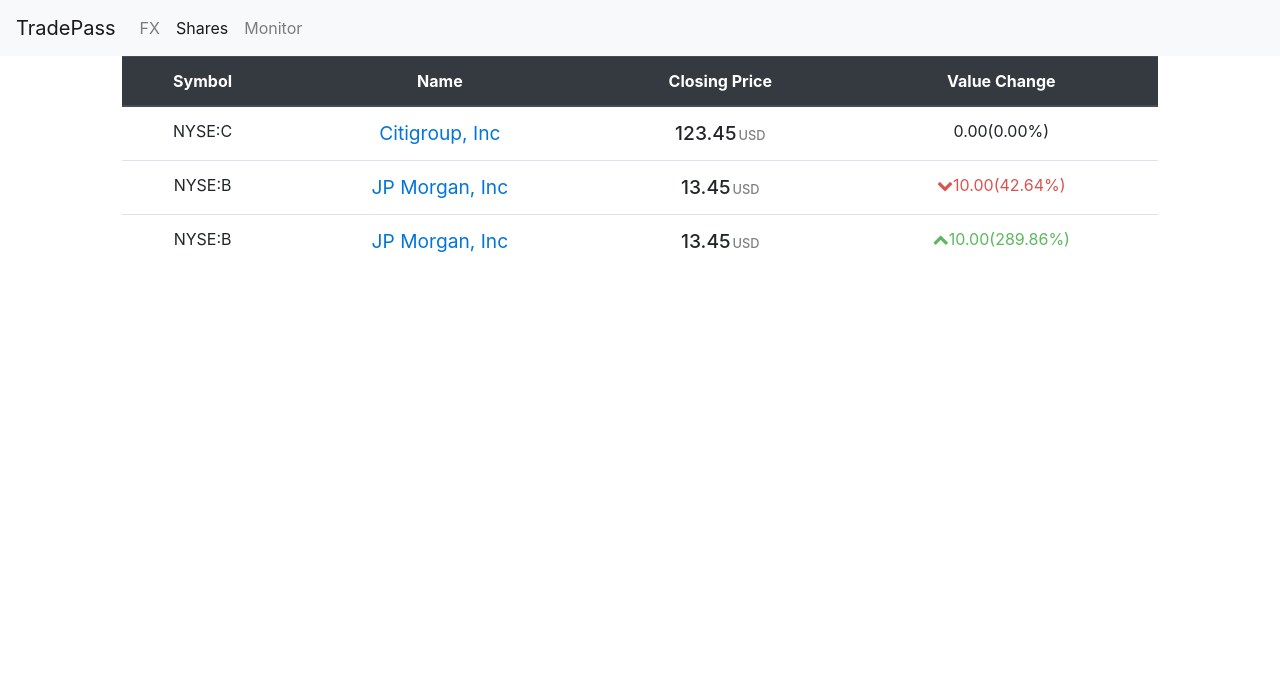
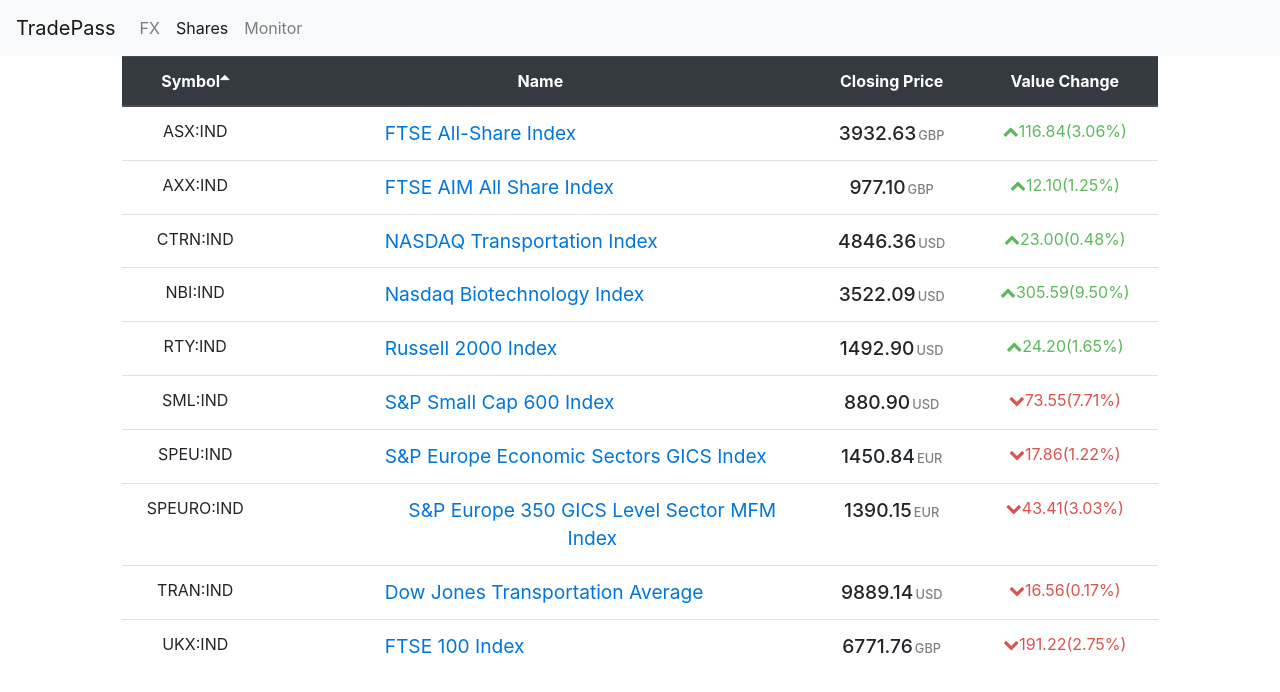
Before and after one commit to tonychenze/bondDebtHistory, a React (Create React App) app: page /shares in a window 1280 px wide. Shown: the top 692 px of the page. Built offline with nearby package versions, Linux system fonts and the light colour scheme.

Commit message:
adding dynamic changd items

```diff
--- a/src/components/risk-table-shares/shares.css
+++ b/src/components/risk-table-shares/shares.css
@@ -17,6 +17,8 @@
 .shareName {
   font-size: 1.2em;
   color: var(--bootstrap-primary);
+  float: left;
+  margin-left: 20%;
 }
 
 .sharePrice {
--- a/src/components/risk-table-shares/shares.jsx
+++ b/src/components/risk-table-shares/shares.jsx
@@ -1,53 +1,43 @@
 import React, { Component } from "react";
 import _ from "lodash";
-//import { Link } from "react-router-dom";
-import { toast } from "react-toastify";
 import TableSortable from "../common/tableSortable";
 import ShareChange from "./shareChange";
 import SharePrice from "./sharePrice";
+import ShareLocalService from "../../services/shareService";
 import "./shares.css";
 
 class Shares extends Component {
-  state = {
-    currentSortColumn: { path: "description", order: "asc" },
-    rows: []
-  };
-
-  async componentDidMount() {
-    //get data from endpoint calling http service
-    //const { data: rows } = await limitService.getLimits();
-    const rows = [
-      {
-        _id: "1",
-        type: "equity",
-        symbol: "NYSE:C",
-        name: "Citigroup, Inc",
-        currency: "USD",
-        closingPrice: 123.45,
-        price: 123.45
-      },
-      {
-        _id: "2",
-        type: "equity",
-        symbol: "NYSE:B",
-        name: "JP Morgan, Inc",
-        currency: "USD",
-        closingPrice: 23.45,
-        price: 13.45
-      },
-      {
-        _id: "3",
-        type: "equity",
-        symbol: "NYSE:B",
-        name: "JP Morgan, Inc",
-        currency: "USD",
-        closingPrice: 3.45,
-        price: 13.45
-      }
-    ];
-    this.setState({ rows });
+  constructor() {
+    super();
+    this.shareService = new ShareLocalService();
+    this.state = {
+      stocks: this.shareService.getUserStocks(),
+      currentSortColumn: { path: "symbol", order: "asc" }
+    };
   }
 
+  componentDidMount() {
+    this.shareService = new ShareLocalService();
+    //get data from endpoint calling http service
+    this.state.stocks.forEach(stock => {
+      this.shareService.addStockListener(tick => this.handleTick(tick));
+    });
+  }
+
+  componentWillUnmount() {
+    this.state.stocks.forEach(stock => {
+      this.shareService.removeStockListner();
+    });
+  }
+
+  handleTick = tick => {
+    const changeStock = this.state.stocks.filter(
+      stock => stock.symbol === tick.symbol
+    );
+    if (changeStock && changeStock.price !== tick.price) {
+      this.setState({ stocks: this.shareService.getUserStocks() });
+    }
+  };
   headers = [
     {
       path: "symbol",
@@ -64,7 +54,7 @@
       content: item => <SharePrice share={item} />
     },
     {
-      path: "valueChange",
+      key: "valueChange",
       label: "Value Change",
       content: item => <ShareChange share={item} />
     }
@@ -74,39 +64,10 @@
     this.setState({ currentSortColumn });
   };
 
-  handleItemTick = (item, tickType) => {
-    const rows = [...this.state.rows];
-    const index = rows.indexOf(item);
-    const newItem = rows[index];
-
-    const { description, exposure, tick, limit, breach } = item;
-
-    if (tickType === "buy") {
-      if (exposure + tick <= limit * breach) {
-        newItem.exposure = exposure + tick;
-      } else {
-        toast.error(`${description} reached the Breach`);
-      }
-    } else {
-      if (exposure >= tick) {
-        newItem.exposure = exposure - tick;
-      } else {
-        toast.error(`The ${description} exposure is less than 0`);
-      }
-    }
-
-    newItem.utilisation = ((newItem.exposure * 100) / newItem.limit).toFixed(0);
-    this.setState({ rows });
-  };
-
-  handleSellItem = item => {
-    console.log("handle a sell of", item);
-  };
-
   render() {
-    const { currentSortColumn, rows } = this.state;
+    const { currentSortColumn, stocks } = this.state;
     const sortedRows = _.orderBy(
-      rows,
+      stocks,
       [currentSortColumn.path],
       [currentSortColumn.order]
     );
@@ -119,6 +80,7 @@
             rows={sortedRows}
             onSort={this.handleSort}
             sortColumn={currentSortColumn}
+            rowIdVal={"symbol"}
           />
         </div>
       </div>
--- /dev/null
+++ b/src/services/shareService.js
@@ -0,0 +1,120 @@
+const fakeStockData = [
+  {
+    symbol: "CTRN:IND",
+    name: "NASDAQ Transportation Index",
+    currency: "USD",
+    closingPrice: 4823.36,
+    price: 4924.54
+  },
+  {
+    symbol: "SML:IND",
+    name: "S&P Small Cap 600 Index",
+    currency: "USD",
+    closingPrice: 954.45,
+    price: 920.99
+  },
+  {
+    symbol: "RTY:IND",
+    name: "Russell 2000 Index",
+    currency: "USD",
+    closingPrice: 1468.7,
+    price: 1499
+  },
+  {
+    symbol: "NBI:IND",
+    name: "Nasdaq Biotechnology Index",
+    currency: "USD",
+    closingPrice: 3216.5,
+    price: 3685.11
+  },
+  {
+    symbol: "TRAN:IND",
+    name: "Dow Jones Transportation Average",
+    currency: "USD",
+    closingPrice: 9905.7,
+    price: 10001.3
+  },
+  {
+    symbol: "AXX:IND",
+    name: "FTSE AIM All Share Index",
+    currency: "GBP",
+    closingPrice: 965,
+    price: 973.79
+  },
+  {
+    symbol: "UKX:IND",
+    name: "FTSE 100 Index",
+    currency: "GBP",
+    closingPrice: 6962.98,
+    price: 7002.15
+  },
+  {
+    symbol: "ASX:IND",
+    name: "FTSE All-Share Index",
+    currency: "GBP",
+    closingPrice: 3815.79,
+    price: 3835.68
+  },
+  {
+    symbol: "SPEURO:IND",
+    name: "S&P Europe 350 GICS Level Sector MFM Index",
+    currency: "EUR",
+    closingPrice: 1433.56,
+    price: 1430
+  },
+  {
+    symbol: "SPEU:IND",
+    name: "S&P Europe Economic Sectors GICS Index",
+    currency: "EUR",
+    closingPrice: 1468.7,
+    price: 1460
+  }
+];
+
+const _shares = new WeakMap();
+
+class ShareLocalService {
+  constructor() {
+    _shares.set(this, fakeStockData);
+    this._listeners = [];
+
+    setInterval(this._tick, 300);
+  }
+
+  getUserStocks = () => {
+    return _shares.get(this);
+  };
+
+  addStockListener = listener => {
+    this._listeners.push(listener);
+  };
+
+  removeStockListner = listener => {
+    this._listeners = this.listener.filter(item => item !== listener);
+  };
+
+  _updateStockPrice = (index, symbol, price) => {
+    _shares.get(this)[index].price = price;
+    this._listeners.forEach(listener => listener({ index, symbol, price }));
+  };
+
+  _tick = () => {
+    _shares.get(this).forEach((share, index) => {
+      const shouldUpdate = Math.random() > 0.3;
+      const currentPrice = share.price;
+      if (shouldUpdate) {
+        const tick = Math.max(0.01, currentPrice * 0.05).toFixed(2);
+        let nextPrice = currentPrice + (Math.random() * 2 - 1) * tick;
+
+        if (!nextPrice) nextPrice = currentPrice;
+        this._updateStockPrice(
+          index,
+          share.symbol,
+          Number.parseFloat(nextPrice).toFixed(2)
+        );
+      }
+    });
+  };
+}
+
+export default ShareLocalService;
```
